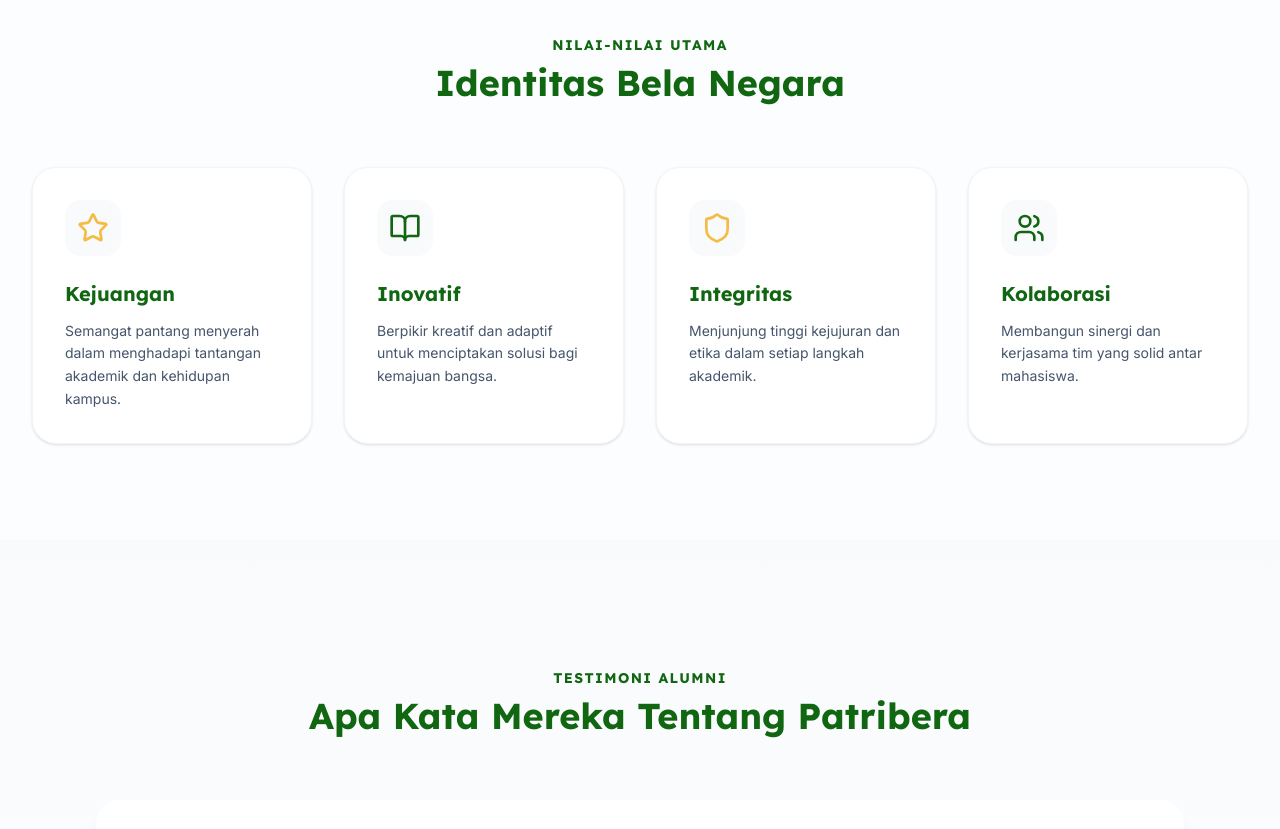
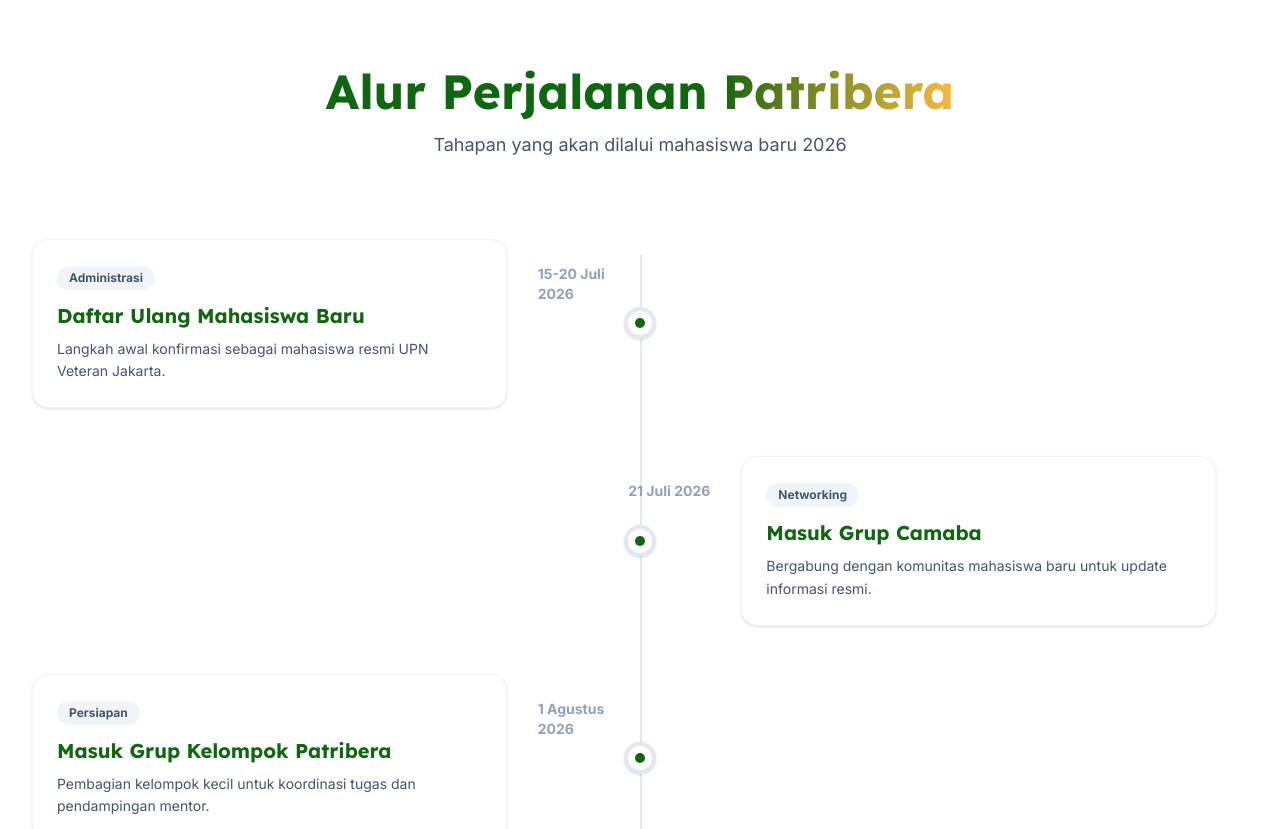
Before and after one commit to sayyidrafeed/react-project-app, a React (Vite) app: page / in a window 1280 px wide. Shown: the part 1620-2449 px from the top of the page. Built offline with nearby package versions, Linux system fonts and the light colour scheme.

Commit message:
feat: add timeline section

```diff
--- /dev/null
+++ b/src/components/TimelineSection.tsx
@@ -0,0 +1,166 @@
+import { motion } from 'framer-motion';
+
+interface TimelineItem {
+    id: number;
+    title: string;
+    category: string;
+    description: string;
+    date: string;
+    align: 'left' | 'right';
+}
+
+const timelineData: TimelineItem[] = [
+    {
+        id: 1,
+        title: "Daftar Ulang Mahasiswa Baru",
+        category: "Administrasi",
+        description: "Langkah awal konfirmasi sebagai mahasiswa resmi UPN Veteran Jakarta.",
+        date: "15-20 Juli 2026",
+        align: 'left'
+    },
+    {
+        id: 2,
+        title: "Masuk Grup Camaba",
+        category: "Networking",
+        description: "Bergabung dengan komunitas mahasiswa baru untuk update informasi resmi.",
+        date: "21 Juli 2026",
+        align: 'right'
+    },
+    {
+        id: 3,
+        title: "Masuk Grup Kelompok Patribera",
+        category: "Persiapan",
+        description: "Pembagian kelompok kecil untuk koordinasi tugas dan pendampingan mentor.",
+        date: "1 Agustus 2026",
+        align: 'left'
+    },
+    {
+        id: 4,
+        title: "Mentoring 1",
+        category: "Mentoring",
+        description: "Sesi pengenalan awal nilai-nilai bela negara dan budaya kampus.",
+        date: "5 Agustus 2026",
+        align: 'right'
+    },
+    {
+        id: 5,
+        title: "Mentoring 2",
+        category: "Mentoring",
+        description: "Pendalaman materi dan pengecekan kelengkapan atribut Patribera.",
+        date: "8 Agustus 2026",
+        align: 'left'
+    },
+    {
+        id: 6,
+        title: "Pengumpulan Tugas Patribera",
+        category: "Akademik",
+        description: "Implementasi nilai bela negara melalui penugasan kreatif individu & kelompok.",
+        date: "10 Agustus 2026",
+        align: 'right'
+    },
+    {
+        id: 7,
+        title: "Kedatangan Mahasiswa Baru (SEMA 2)",
+        category: "Event",
+        description: "Penyambutan resmi tahap kedua di kampus UPN Veteran Jakarta.",
+        date: "12 Agustus 2026",
+        align: 'left'
+    },
+    {
+        id: 8,
+        title: "Patribera - Tennis Indoor Senayan",
+        category: "Puncak Acara",
+        description: "Sidang Terbuka Senat Penerimaan Mahasiswa Baru dan orasi kebangsaan.",
+        date: "14 Agustus 2026",
+        align: 'right'
+    },
+    {
+        id: 9,
+        title: "UKM Expo & Penutupan",
+        category: "Penutupan",
+        description: "Eksplorasi minat bakat melalui pameran UKM dan inagurasi penutupan.",
+        date: "16 Agustus 2026",
+        align: 'left'
+    }
+];
+
+const TimelineSection = () => {
+    return (
+        <section className="relative py-24 lg:py-32 bg-white overflow-hidden">
+            <div className="max-w-7xl mx-auto px-4 sm:px-6 lg:px-8">
+                {/* Header */}
+                <motion.div
+                    initial={{ opacity: 0, y: 20 }}
+                    whileInView={{ opacity: 1, y: 0 }}
+                    viewport={{ once: true }}
+                    transition={{ duration: 0.6 }}
+                    className="text-center mb-20"
+                >
+                    <h2 className="text-3xl md:text-4xl lg:text-5xl font-black text-slate-900 mb-4">
+                        Alur Perjalanan{' '}
+                        <span className="text-transparent bg-clip-text bg-gradient-to-r from-upn-green to-upn-gold">
+                            Patribera
+                        </span>
+                    </h2>
+                    <p className="text-slate-600 text-lg">
+                        Tahapan yang akan dilalui mahasiswa baru 2026
+                    </p>
+                </motion.div>
+
+                <div className="relative">
+                    {/* Vertical Line - Modified to stop at last dot */}
+                    <div className="absolute left-4 md:left-1/2 top-4 bottom-4 w-0.5 bg-slate-200 -translate-x-1/2 md:translate-x-0 z-0"
+                        style={{ height: `calc(100% - 3rem)` }} />
+
+                    <div className="space-y-12 relative z-10">
+                        {timelineData.map((item, index) => (
+                            <div key={item.id} className={`relative flex flex-col md:flex-row items-center ${item.align === 'right' ? 'md:flex-row-reverse' : ''}`}>
+
+                                {/* Content Card */}
+                                <div className="w-full md:w-5/12 pl-12 md:pl-0 md:px-8">
+                                    <motion.div
+                                        initial={{ opacity: 0, x: item.align === 'left' ? -50 : 50 }}
+                                        whileInView={{ opacity: 1, x: 0 }}
+                                        viewport={{ once: true, margin: "-100px" }}
+                                        transition={{ duration: 0.5, delay: 0.1 }}
+                                        className="bg-white p-6 rounded-2xl shadow-sm border border-slate-100 hover:shadow-lg transition-shadow duration-300 relative group"
+                                    >
+                                        {/* Date Label (Desktop) */}
+                                        <div className={`hidden md:block absolute top-6 text-sm font-bold text-slate-400 ${item.align === 'left' ? '-right-32 text-left w-24' : '-left-32 text-right w-24'}`}>
+                                            {item.date}
+                                        </div>
+
+                                        <div className="inline-block px-3 py-1 rounded-full bg-slate-100 text-xs font-bold text-slate-600 mb-3 group-hover:bg-upn-green/10 group-hover:text-upn-green transition-colors">
+                                            {item.category}
+                                        </div>
+                                        <h3 className="text-xl font-bold text-slate-900 mb-2">
+                                            {item.title}
+                                        </h3>
+                                        <p className="text-slate-600 text-sm leading-relaxed">
+                                            {item.description}
+                                        </p>
+
+                                        {/* Mobile Date Label */}
+                                        <div className="md:hidden mt-3 text-xs font-bold text-slate-400">
+                                            {item.date}
+                                        </div>
+                                    </motion.div>
+                                </div>
+
+                                {/* Center Dot */}
+                                <div className="absolute left-4 md:left-1/2 -translate-x-1/2 flex items-center justify-center w-8 h-8 rounded-full bg-white border-4 border-slate-200 z-10 shadow-sm">
+                                    <div className={`w-2.5 h-2.5 rounded-full ${index === timelineData.length - 1 ? 'bg-upn-gold scale-125' : 'bg-upn-green'}`} />
+                                </div>
+
+                                {/* Empty Space for opposite side */}
+                                <div className="w-full md:w-5/12" />
+                            </div>
+                        ))}
+                    </div>
+                </div>
+            </div>
+        </section>
+    );
+};
+
+export default TimelineSection;
--- a/src/pages/LandingPage.tsx
+++ b/src/pages/LandingPage.tsx
@@ -2,6 +2,7 @@
 import { ArrowRight, Shield, Users, BookOpen, Star } from 'lucide-react';
 import { Link } from 'react-router-dom';
 import BenefitsSection from '../components/BenefitsSection';
+import TimelineSection from '../components/TimelineSection';
 import TestimonialSection from '../components/TestimonialSection';
 import NewsSection from '../components/NewsSection';
 import FAQSection from '../components/FAQSection';
@@ -83,6 +84,9 @@
 
             {/* Benefits Section */}
             <BenefitsSection />
+
+            {/* Timeline Section */}
+            <TimelineSection />
 
             {/* Core Values Section */}
             <section className="relative py-24 bg-white/50 backdrop-blur-sm">
```
